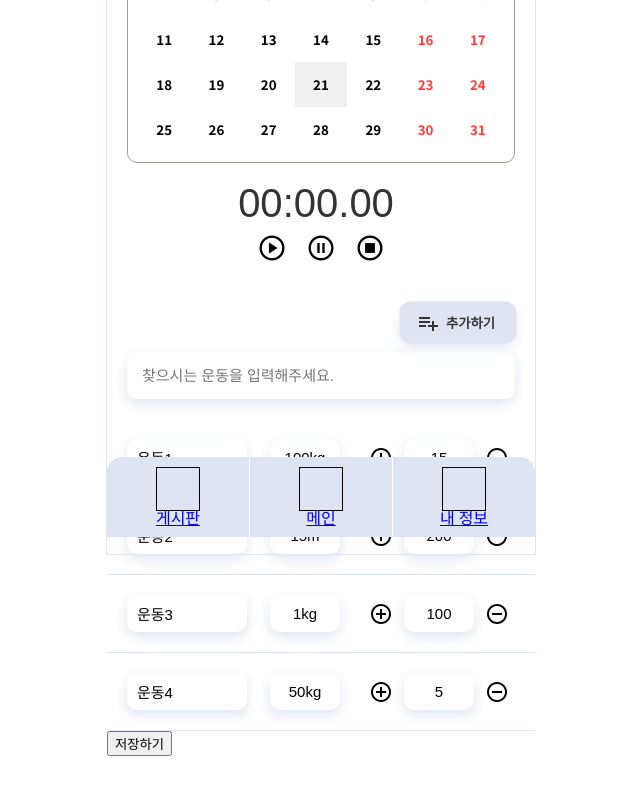
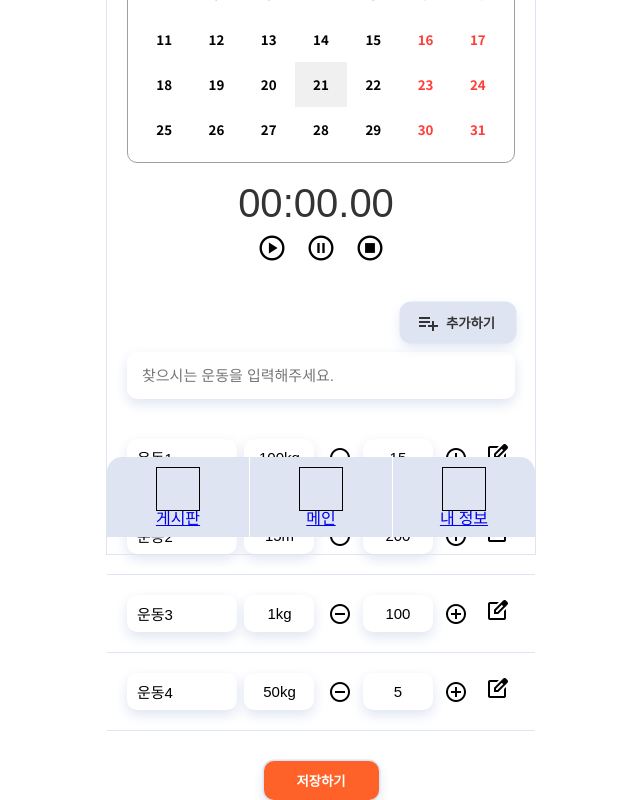
Before and after one commit to HealthCare-Web-App/frontEnd2, a React (Create React App) app: page / in a window 1280 px wide. Shown: the part 263-1063 px from the top of the page, without its empty margins (319-959 px from the left). Before the commit the page ends 1019 px from the top, so only its background shows below. Built offline with nearby package versions, Linux system fonts and the light colour scheme; no server answers.

Commit message:
메인 기능 추가

```diff
--- a/package.json
+++ b/package.json
@@ -7,7 +7,7 @@
     "@ckeditor/ckeditor5-react": "^5.0.2",
     "axios": "^0.27.2",
     "custom-react-accordion": "^1.0.4",
-    "http-proxy-middleware": "^2.0.6",
+    "express": "^4.18.1",
     "jquery": "^3.6.0",
     "moment": "^2.29.4",
     "react": "^18.2.0",
@@ -46,5 +46,8 @@
       "last 1 firefox version",
       "last 1 safari version"
     ]
+  },
+  "devDependencies": {
+    "http-proxy-middleware": "^2.0.6"
   }
 }
--- a/src/component/common/Layout.js
+++ b/src/component/common/Layout.js
@@ -2,7 +2,7 @@ import React from "react";
 import styled from "styled-components";
 import {Link} from "react-router-dom";
 
-const LayoutStyle=styled.div`
+const LayoutStyle = styled.div`
     position:relative;
     width: 428px;
     height: 100vh;
@@ -18,6 +18,7 @@ const LayoutStyle=styled.div`
         padding:20px;
         text-align:center;
     }
+
     .btm-menu{
         position: fixed;
         bottom:0;
--- a/src/component/function/Accordion.js
+++ b/src/component/function/Accordion.js
@@ -1,5 +1,34 @@
 import React from 'react';
 import Count from './Count';
+
+const Del = (e) => {
+    const parent = e.target.closest('.list-btn');
+    parent.parentElement.remove();
+
+
+    //삭제
+    // async function postData() {
+    //     try {
+    //     const response = await axios.post('url주소',{
+    //         username: "devstone",
+    //         password: "12345"
+    //     });
+    //         console.log(response);
+    //     } catch (error) {
+    //         console.error(error);
+    //     }
+    // }
+}
+
+const Edit = (e) => {
+    const parent = e.target.closest('.list-btn');
+
+    parent.parentElement.querySelectorAll('input')
+        .forEach((ele) => ele.readOnly = false);
+
+    parent.classList.remove('slide');
+    parent.previousElementSibling.classList.remove('slide');
+}
 
 function List(props) {
     const [searchTerm, setSearchTerm] = React.useState('');
@@ -7,6 +36,11 @@ function List(props) {
     const handleSearchChange = e => {
         setSearchTerm(e.target.value);
     };
+
+    React.useEffect(() => {
+        const results = props.data;
+        setSearchResults(results);
+    }, [props]);
 
     React.useEffect(() => {
         const results = props.data.filter(item =>
@@ -39,15 +73,19 @@ const Searchbar = props => {
 const Question = props => {
     return(
         <div className="list-wrapper">
-            <div className='list-div' id={props.id}>
+            <div className='list-div'>
                 <input type="text"
                     className="main-tit"
-                    defaultValue={props.tit}/>
+                    defaultValue={props.tit} readOnly/>
                 <input type="text"
                     className="sub-tit"
-                    defaultValue={props.subTit}/>
+                    defaultValue={props.subTit} readOnly/>
 
                 <Count count={props.count}/>
+            </div>
+            <div className='list-btn'>
+                <button className='edit-btn' type="button" onClick={(e) => Edit(e)}>수정</button>
+                <button className='del-btn' type="button" onClick={(e) => Del(e)}>삭제</button>
             </div>
         </div>
     )
--- a/src/component/function/Count.js
+++ b/src/component/function/Count.js
@@ -26,6 +26,18 @@ class Count extends Component {
         }
     }
 
+    Edit = (e) => {
+        const parent = e.target.closest('.list-div');
+
+        if (parent.classList.contains('slide')) {
+            parent.classList.remove('slide');
+            parent.nextElementSibling.classList.remove('slide');
+        } else {
+            parent.classList.add('slide');
+            parent.nextElementSibling.classList.add('slide');
+        }
+    }
+
     handleChange = (e) => {
         this.setState({
             counter : Number(e.target.value)
@@ -35,16 +47,19 @@ class Count extends Component {
     render() {
         return (
             <div className="count-wrap">
-                <button type="button" onClick={this.Increase}>
-                    <span className="material-symbols-outlined">add_circle</span>
+                <button type="button" onClick={this.Decrease}>
+                    <span className="material-symbols-outlined">do_not_disturb_on</span>
                 </button>
                 <input
                     placeholder="0"
                     className="ex-count"
                     value={this.state.counter}
                     onChange={this.handleChange}/>
-                <button type="button" onClick={this.Decrease}>
-                    <span className="material-symbols-outlined">do_not_disturb_on</span>
+                <button type="button" onClick={this.Increase}>
+                    <span className="material-symbols-outlined">add_circle</span>
+                </button>
+                <button type="button" onClick={this.Edit}>
+                    <span className="material-symbols-outlined">edit_square</span>
                 </button>
             </div>
         )
--- a/src/component/pages/MainPage.js
+++ b/src/component/pages/MainPage.js
@@ -1,11 +1,17 @@
-import React, { useState } from 'react';
+import React, { useState , useRef , useEffect} from 'react';
+import moment from 'moment';
 import Calendar from 'react-calendar';
 import 'react-calendar/dist/Calendar.css';
+import axios from "axios";
 
 import StopWatch from '../function/StopWatch.js';
 import List from '../function/Accordion';
-import Layout from '../common/Layout'
-const questions = [
+import Layout from '../common/Layout';
+
+const MainPage=()=>{
+
+
+    const [questions , setQuestions] = useState([
         {
             id: 1,
             tit: '운동1',
@@ -30,13 +36,52 @@ const questions = [
             subTit:'50kg',
             count: '5'
         }
-]
+    ]);
 
-const MainPage=()=>{
     const [date, setDate] = useState();
+    const nextId = useRef(5);
 
-    const onAddDetailDiv = (item) => {
-        console.log(item )
+    const onCreate = () => {
+        const question = {
+            id: nextId.current,
+            tit: '',
+            subTit:'',
+            count: '0'
+        }
+
+        setQuestions([...questions , question]);
+        nextId.current += 1;
+    }
+
+    const getValue = () => {
+        const list = document.querySelectorAll('.list > div');
+        var i = 1;
+        var listArr = [];
+
+        list.forEach((item) => {
+            var obj = new Object();
+
+            obj.id = i;
+            obj.tit = item.querySelector('.main-tit').value;
+            obj.subTit = item.querySelector('.sub-tit').value;
+            obj.count = item.querySelector('.ex-count').value;
+
+            listArr.push(obj);
+
+            i++
+        });
+
+        return listArr;
+    }
+
+    const saveList = () => {
+        const param = {
+            "date" :  document.getElementById('date').value,
+            "time" :  date,
+            "list" :  getValue()
+        }
+
+        console.log(param);
     }
 
     return(
@@ -50,24 +95,20 @@ const MainPage=()=>{
                         formatDay={(locale, date) => date.toLocaleString("en", {day: "numeric"})}/>
 
                     <div className="today-wrap">
-                        {/* <p>{moment(date).format("YYYY년 MM월 DD일")}</p> */}
+                        <input type="hidden" id="date" value={moment(date).format("YYYY년 MM월 DD일")} ></input>
                         <StopWatch />
                     </div>
                 </div>
 
                 <div id="Accorion">
-                    <button type="button" className="add-list" onClick={onAddDetailDiv}>
+                    <button type="button" className="add-list" onClick={onCreate}>
                         추가하기
-                        <span className="material-symbols-outlined">
-                            playlist_add
-                        </span>
+                        <span className="material-symbols-outlined">playlist_add</span>
                     </button>
                     <List data={questions}/>
                 </div>
 
-                <button type="button">저장하기</button>
-
-
+                <button type="button" className="save-list" onClick={saveList}>저장하기</button>
             </div>
         </Layout>
         </>
--- a/src/index.css
+++ b/src/index.css
@@ -6,6 +6,10 @@ font-family: 'Noto Sans KR', sans-serif; */
     font-family: 'Noto Sans KR', sans-serif;
 }
 
+/* ???????????????? */
+.lzCgY{
+    height: 200vh !important;
+}
 
 /* react-calendar */
 .react-calendar {
@@ -137,6 +141,8 @@ section.list{
     border-bottom: 1px solid #dee4f1;
     margin: 0 auto;
     padding: 20px;
+    overflow: hidden;
+    position: relative;
 }
 
 .list-div{
@@ -146,10 +152,15 @@ section.list{
     display: flex;
     justify-content: space-between;
     width: 100%;
+    transition: 0.25s;
+}
+
+.list-div.slide{
+    transform: translateX(-150px);
 }
 
 .list-div input.main-tit{
-    width:100px;
+    width:90px;
     padding:10px;
 }
 
@@ -175,11 +186,54 @@ button.add-list{
     margin: 0 20px 10px;
 }
 
+button.save-list{
+    background-color: #FE6229;
+    color: #fff;
+    border: none;
+    display: block;
+    padding: 10px 20px;
+    border-radius: 10px;
+    box-shadow: 0 0 0 1.5px #dee4f1, 0px 5px 13px 0px #dee4f1;
+    text-decoration: none;
+    font-weight: 600;
+    transition: 0.25s;
+    width:115px;
+    margin:30px auto 0;
+}
+
 button.add-list > span{
     position: absolute;
     top:50%;
     left:15px;
     transform: translateY(-50%);
+}
+
+.list-btn{
+    height: 100%;
+    width: 150px;
+    position: absolute;
+    top:0;
+    right: -100%;
+    transition: 0.25s;
+}
+
+.list-btn.slide{
+    right:0;
+}
+
+.list-btn button{
+    height: 100%;
+    width: 50%;
+    border: none;
+    color:#fff
+}
+
+.list-btn .edit-btn{
+    background-color: #6F7680;
+}
+
+.list-btn .del-btn{
+    background-color: #FE6229;
 }
 
 /* count */
@@ -200,3 +254,7 @@ button.add-list > span{
     display: flex;
     align-items: center;
 }
+
+.count-wrap button:last-child{
+    margin-bottom:5px;
+}
```
Also changed, not shown: 1 other file (tests, documents, lock files or other folders). Lines whose indentation alone changed are shown as unchanged.
